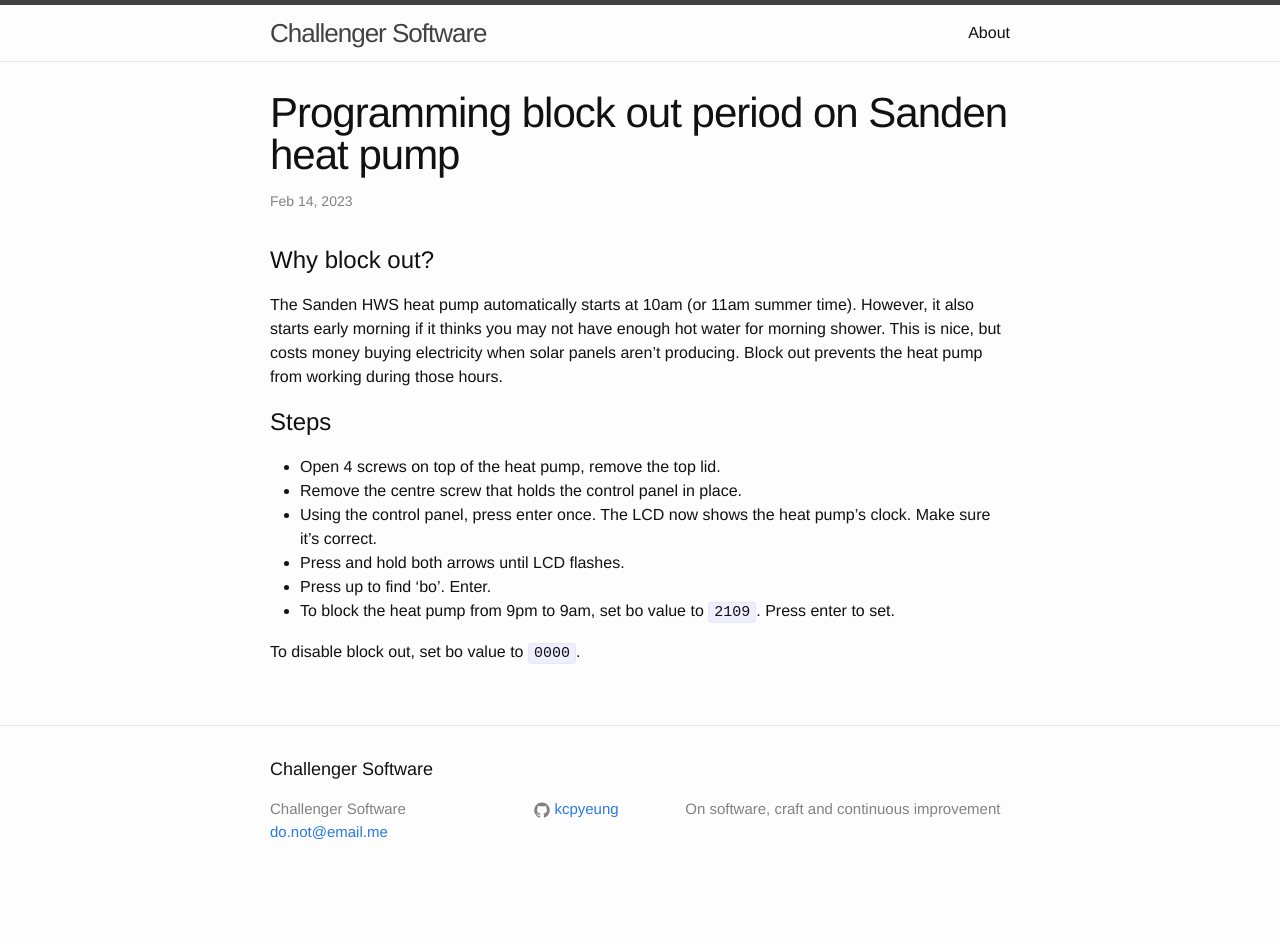
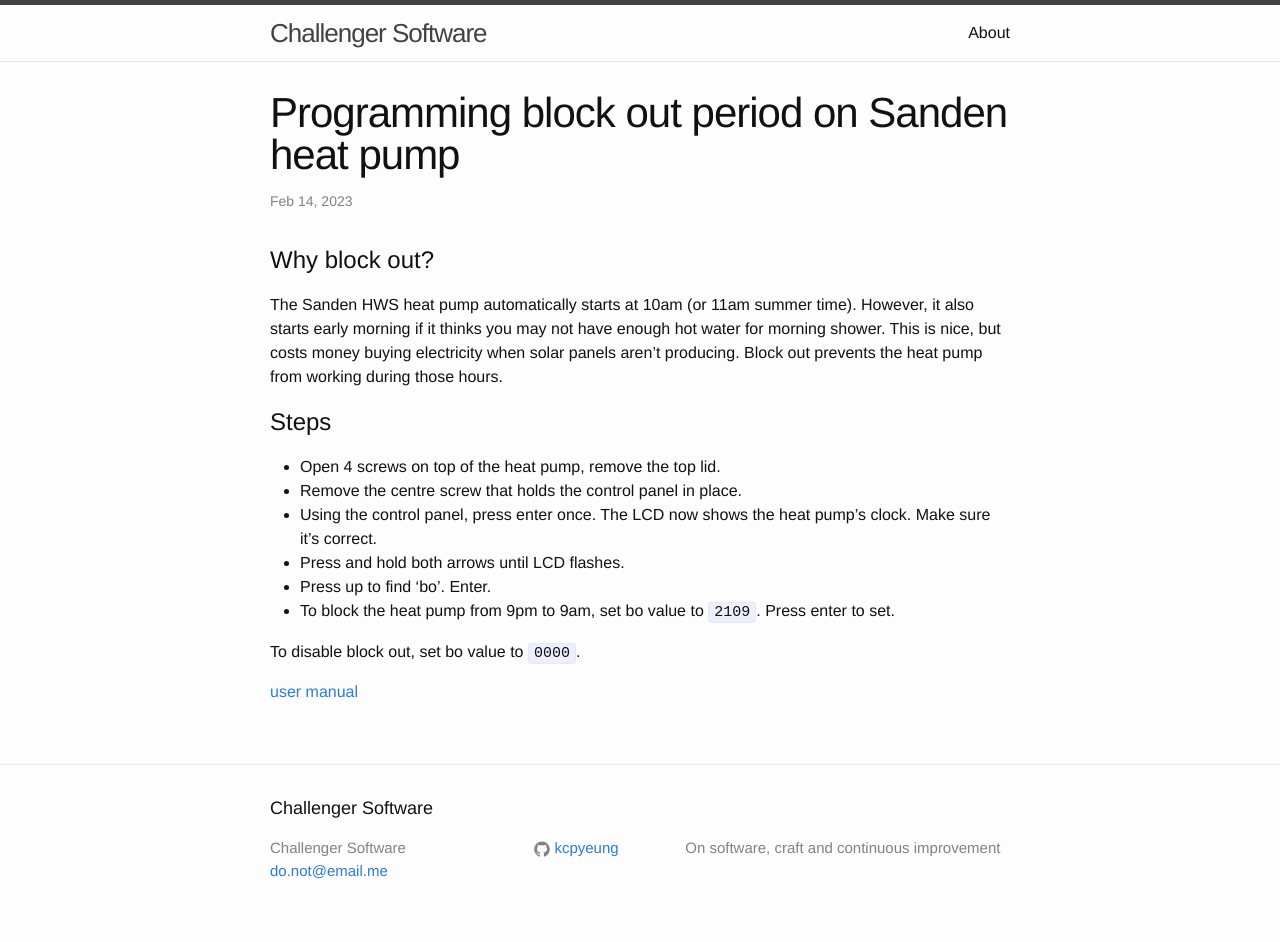
Before and after one commit to kcpyeung/kcpyeung.github.io, a Jekyll site: the page built from _posts/2023-02-14-forcing-hws-to-only-use-solar.markdown, in a window 1280 px wide. Built offline with Jekyll 4.4.1, drawn with Linux system fonts in a browser that asks for light colours; before the commit the page ends 903 px from its top, so only the background shows below that.

Commit message:
Link to user manual

```diff
--- a/_posts/2023-02-14-forcing-hws-to-only-use-solar.markdown
+++ b/_posts/2023-02-14-forcing-hws-to-only-use-solar.markdown
@@ -21,3 +21,5 @@
 - To block the heat pump from 9pm to 9am, set bo value to `2109`. Press enter to set.
 
 To disable block out, set bo value to `0000`.
+
+[user manual](/assets/gaua45hpa.pdf)
```
Also changed, not shown: 1 other file.
